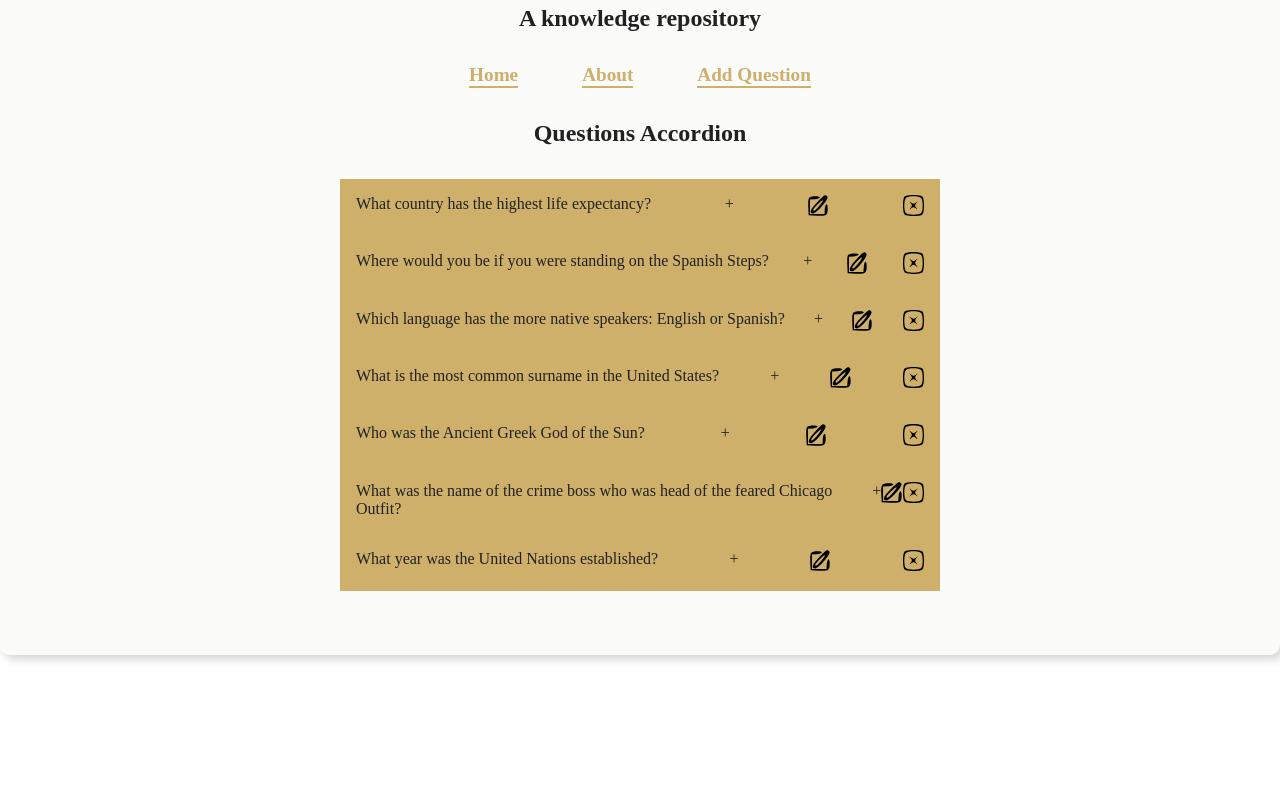
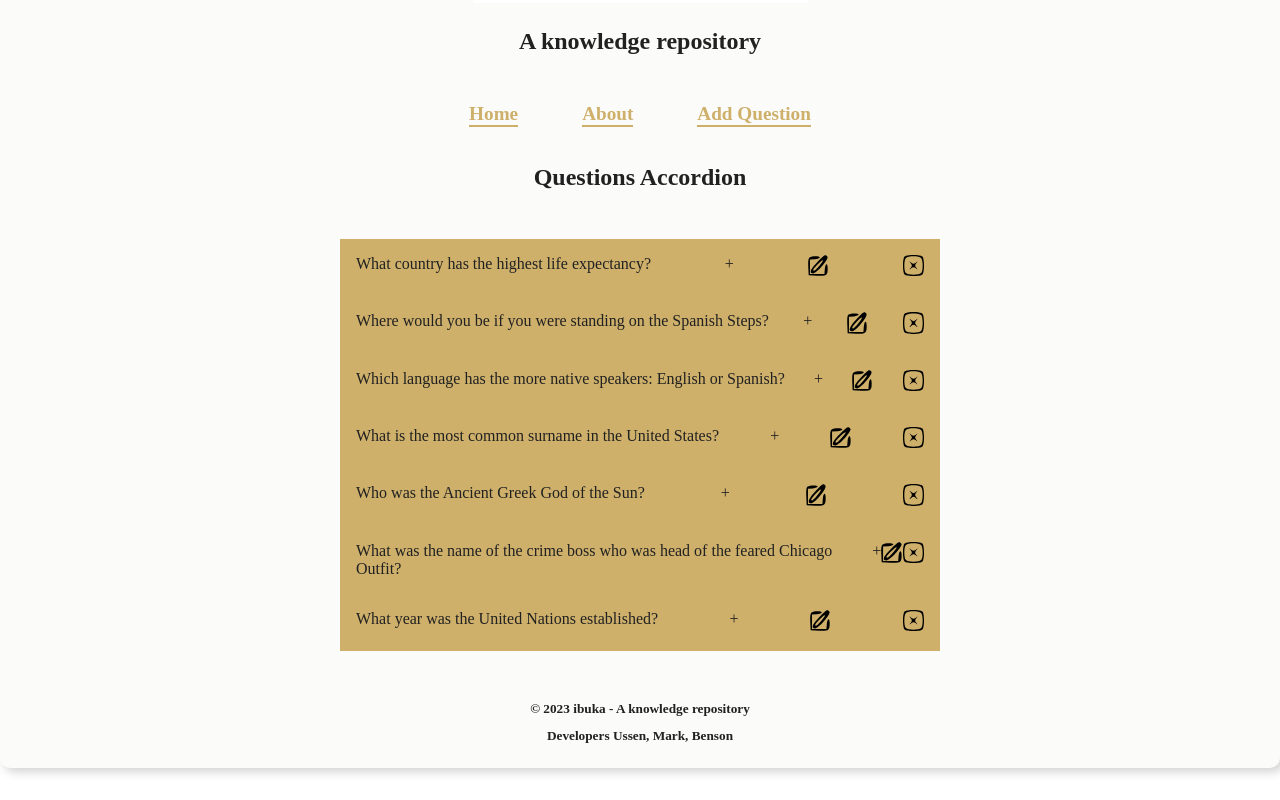
Before and after one commit to ussenuk/ibuka_project, a React (Create React App) app: page / in a window 1280 px wide. Shown: the part 326-1126 px from the top of the page. Before the commit the page ends 1013 px from the top, so only its background shows below. Built offline with nearby package versions, Linux system fonts and the light colour scheme; data requests are answered from the project's data file.

Commit message:
I have worked on the footer component

```diff
--- a/src/components/App.js
+++ b/src/components/App.js
@@ -4,6 +4,7 @@ import QuestionForm from "./QuestionForm";
 import QuestionList from "./QuestionList";
 import Header from "./Header";
 import About from "./About";
+import Footer from "./Footer"
 
 
 
@@ -43,7 +44,7 @@ function App() {
         <NavBar onChangePage={setPage} />
         {/* {page === "Form" ? <QuestionForm onAddQuestion={setPage} /> : <QuestionList />} */}
         {getCurrentPage()}
-
+       <Footer />
       </div>
 
     </main>
--- /dev/null
+++ b/src/components/Footer.js
@@ -0,0 +1,12 @@
+import React from 'react';
+
+const Footer = () => {
+  return (
+   <div id = "footer">
+      <h5>&copy; 2023 ibuka - A knowledge repository </h5>
+      <h5><span>Developers </span> Ussen, Mark, Benson</h5>
+    </div>
+  );
+};
+
+export default Footer;
--- a/src/index.css
+++ b/src/index.css
@@ -29,7 +29,7 @@
 
 /* body {
   background: rgb(231, 231, 231);
-} *n/
+} */
 
 h1,
 h2,
@@ -226,4 +226,5 @@ p {
 
 #footer {
   text-align: center;
+
 }
```
